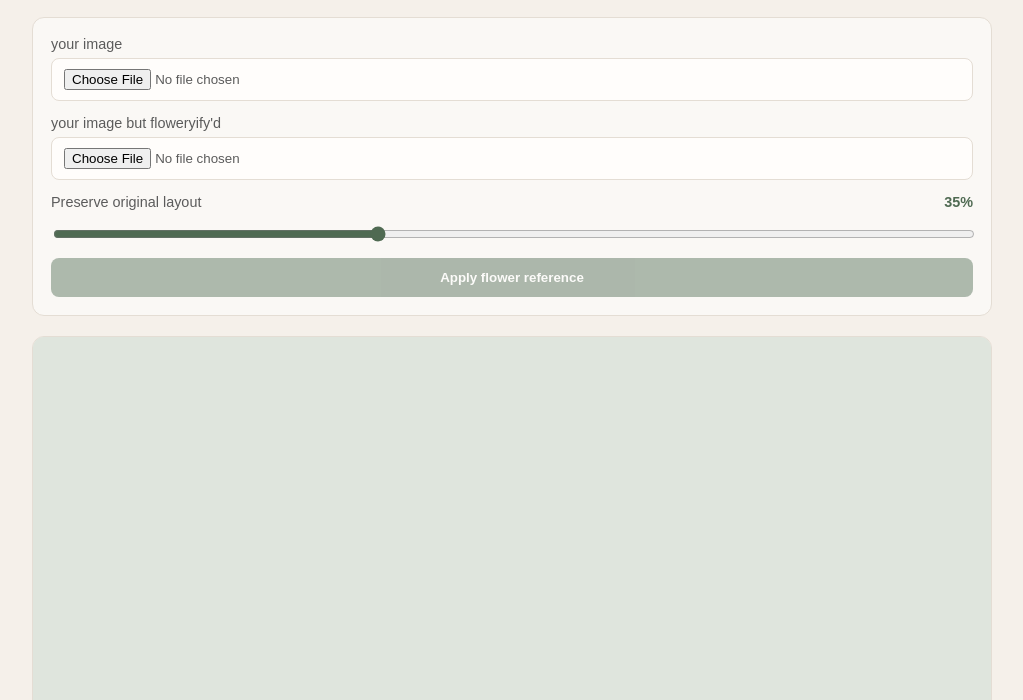
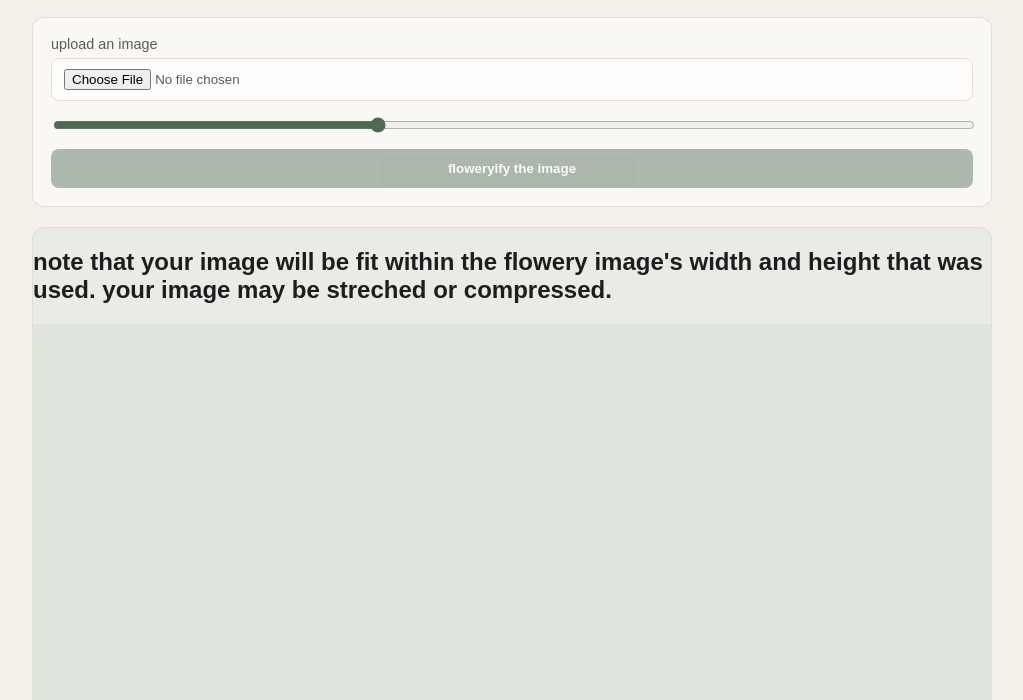
Before and after one commit to GvYoutube/floweryify, a plain HTML site: page index.html in a window 1280 px wide. Shown: the part 100-800 px from the top of the page, without its empty margins (128-1151 px from the left). Drawn offline with Linux system fonts and the light colour scheme.

Commit message:
Update labels and button text in index.html

```diff
--- a/index.html
+++ b/index.html
@@ -14,26 +14,18 @@
 
       <div class="controls">
         <label class="field">
-          <span>your image</span>
+          <span>upload an image</span>
           <input id="sourceInput" type="file" accept="image/*" />
         </label>
 
-        <label class="field">
-          <span>your image but floweryify'd</span>
-          <input id="targetInput" type="file" accept="image/*" />
-        </label>
-
-        <label class="field range-field" for="preserveRange">
-          <span>Preserve original layout</span>
-          <output id="preserveOutput">35%</output>
-        </label>
         <input id="preserveRange" type="range" min="0" max="100" value="35" />
 
-        <button id="runButton" type="button" disabled>Apply flower reference</button>
+        <button id="runButton" type="button" disabled>floweryify the image</button>
       </div>
 
       <div class="canvas-wrap">
-        <canvas id="resultCanvas" width="768" height="768"></canvas>
+        <h2>note that your image will be fit within the flowery image's width and height that was used. your image may be streched or compressed.</h2>
+        <canvas id="resultCanvas" width="212" height="228"></canvas>
       </div>
     </div>
 
```
